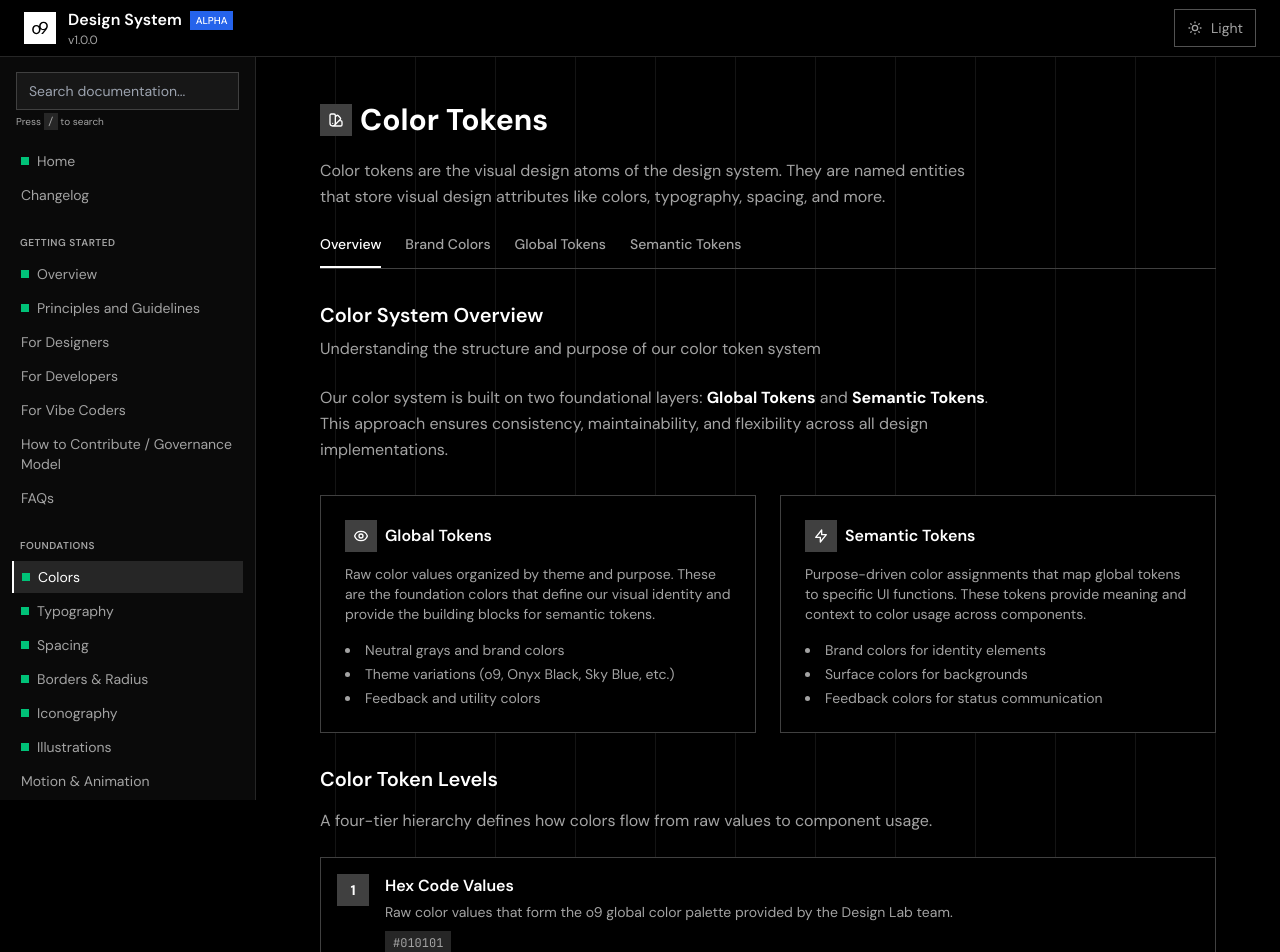
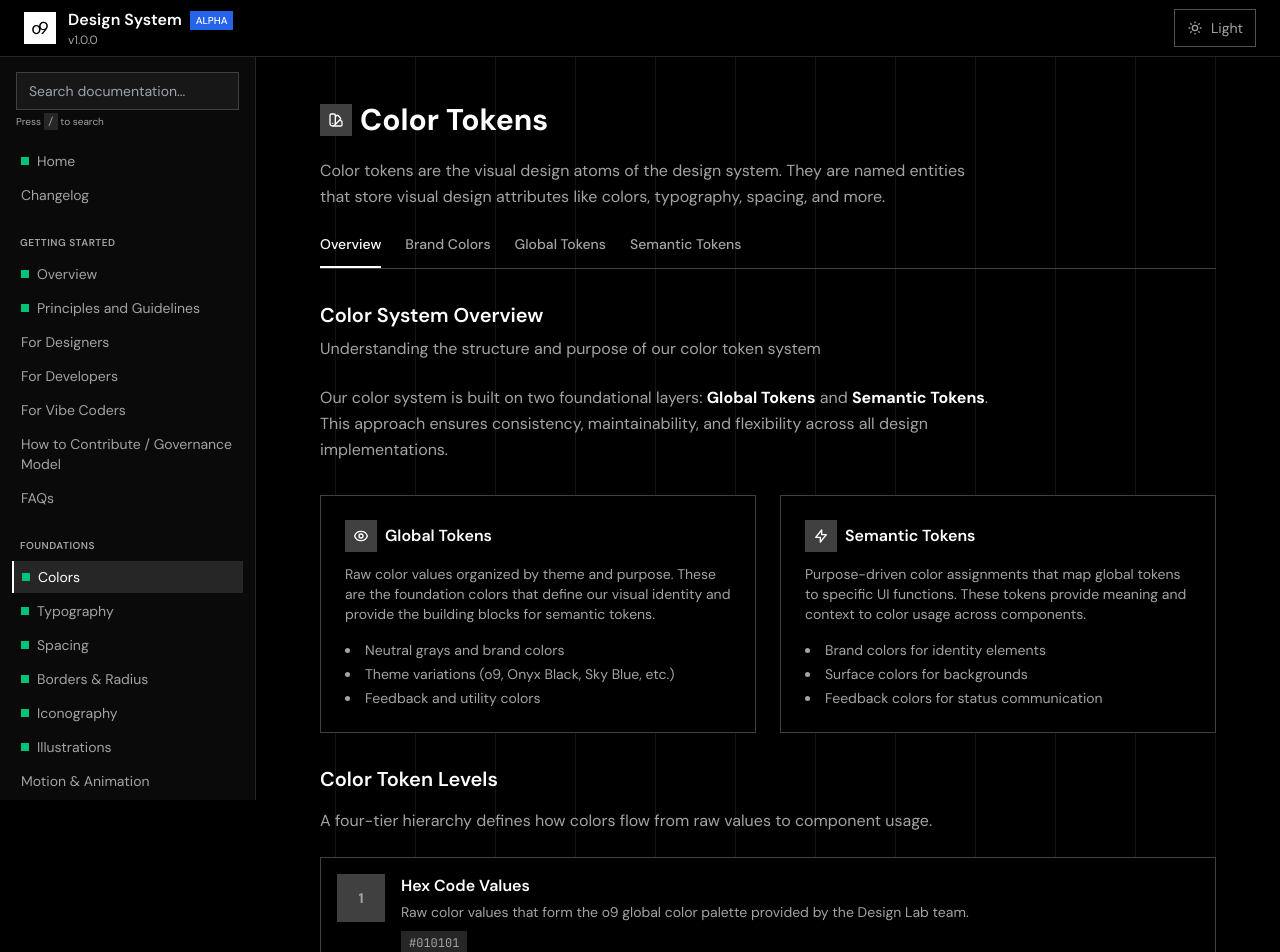
Before and after one commit to akashuxer/o9ds, a React (Vite) app: page /colors in a window 1280 px wide. Shown: the top 952 px of the page. Built offline with nearby package versions, Linux system fonts and the light colour scheme.

Commit message:
Match Color Token Levels avatar to Home page cards style
Made-with: Cursor

```diff
--- a/src/pages/Colors.jsx
+++ b/src/pages/Colors.jsx
@@ -262,10 +262,13 @@ export default function Colors() {
               ].map(({ level, title, desc, example }) => (
                 <div
                   key={level}
-                  className="flex gap-4 items-start border dark:border-neutral-700 p-4 shadow-sm"
+                  className="group flex gap-4 items-start border dark:border-neutral-700 p-4 shadow-sm"
                   style={isLight ? { borderColor: '#E5E5E5', backgroundColor: '#FFFFFF' } : { backgroundColor: 'transparent' }}
                 >
-                  <span className="flex h-8 w-8 shrink-0 items-center justify-center text-sm font-bold dark:bg-neutral-700" style={isLight ? { backgroundColor: '#010101', color: '#FFFFFF' } : { color: '#fff' }}>
+                  <span
+                    className="flex h-12 w-12 shrink-0 items-center justify-center text-sm font-bold transition-colors dark:bg-neutral-700 dark:text-neutral-400 group-hover:text-white"
+                    data-o9ds-avatar={isLight ? '' : undefined}
+                  >
                     {level}
                   </span>
                   <div className="min-w-0 flex-1">
```
